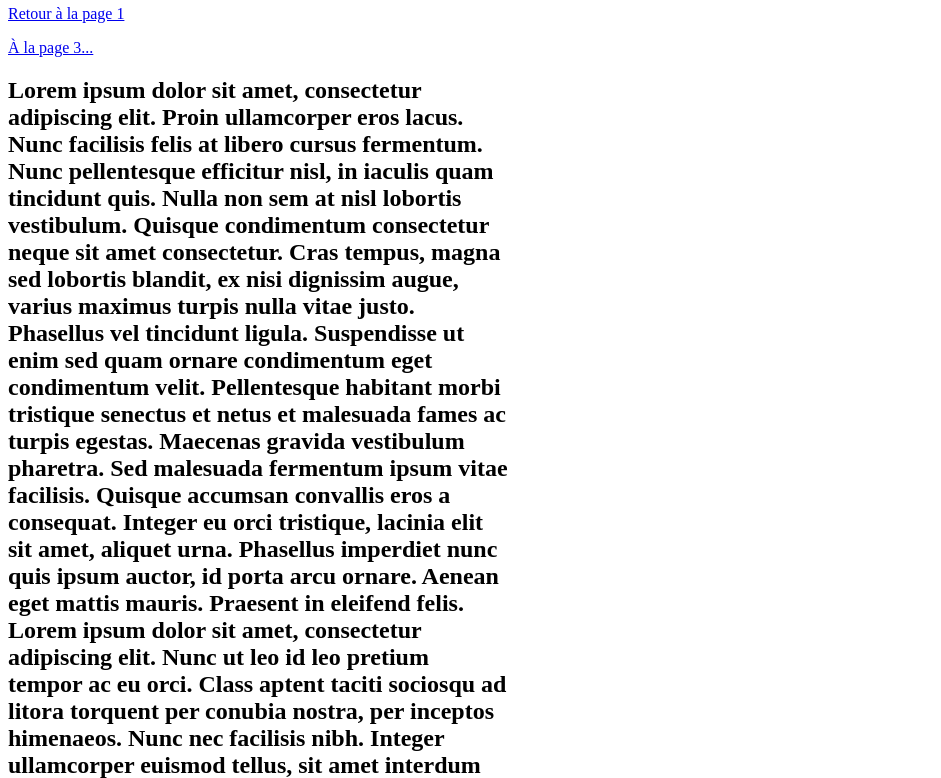
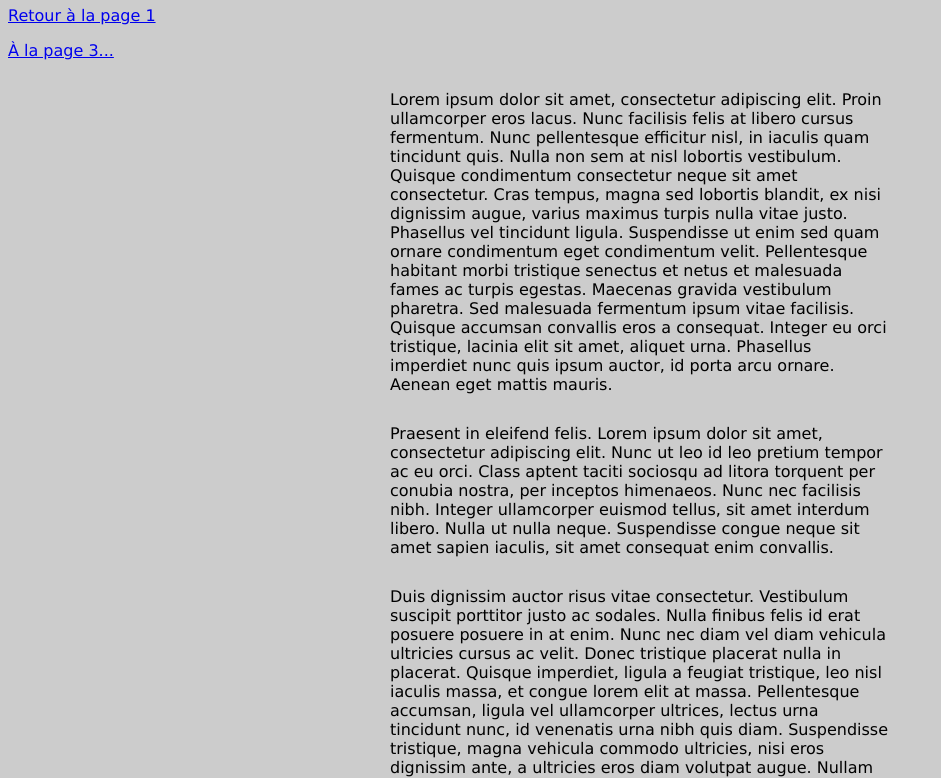
Before and after one commit to zbiggs12/zbiggs12.github.io, a plain HTML site: page root/fr/toto/page_2.html in a window 1280 px wide. Shown: the part 75-853 px from the top of the page, without its empty margins (0-941 px from the left). Drawn offline with Linux system fonts and the light colour scheme.

Commit message:
root folder

```diff
--- a/root/fr/toto/page_2.html
+++ b/root/fr/toto/page_2.html
@@ -4,10 +4,17 @@
         <meta charset="utf-8">
         <title>Page 2</title>
         <style>
-            h2{
+            #para1, #para2, #para3, #para4, #para5{
                 width: 500px;
+                margin: 30px auto;
+                font-family: verdana;
+            }
+            body {
+                font-family: verdana;
+                background-color: #ccc;
+            }
 
-              }
+
 
 
 
@@ -21,14 +28,14 @@
         <p><a href="../../index.html" target="toto">Retour à la page 1</a></p>
         <p><a href="../titi/page_3.html" target="toto">À la page 3...</a></p>
 
-        <h2>Lorem ipsum dolor sit amet, consectetur adipiscing elit. Proin ullamcorper eros lacus. Nunc facilisis felis at libero cursus fermentum. Nunc pellentesque efficitur nisl, in iaculis quam tincidunt quis. Nulla non sem at nisl lobortis vestibulum. Quisque condimentum consectetur neque sit amet consectetur. Cras tempus, magna sed lobortis blandit, ex nisi dignissim augue, varius maximus turpis nulla vitae justo. Phasellus vel tincidunt ligula. Suspendisse ut enim sed quam ornare condimentum eget condimentum velit. Pellentesque habitant morbi tristique senectus et netus et malesuada fames ac turpis egestas. Maecenas gravida vestibulum pharetra. Sed malesuada fermentum ipsum vitae facilisis. Quisque accumsan convallis eros a consequat. Integer eu orci tristique, lacinia elit sit amet, aliquet urna. Phasellus imperdiet nunc quis ipsum auctor, id porta arcu ornare. Aenean eget mattis mauris.
+        <p id="para1">Lorem ipsum dolor sit amet, consectetur adipiscing elit. Proin ullamcorper eros lacus. Nunc facilisis felis at libero cursus fermentum. Nunc pellentesque efficitur nisl, in iaculis quam tincidunt quis. Nulla non sem at nisl lobortis vestibulum. Quisque condimentum consectetur neque sit amet consectetur. Cras tempus, magna sed lobortis blandit, ex nisi dignissim augue, varius maximus turpis nulla vitae justo. Phasellus vel tincidunt ligula. Suspendisse ut enim sed quam ornare condimentum eget condimentum velit. Pellentesque habitant morbi tristique senectus et netus et malesuada fames ac turpis egestas. Maecenas gravida vestibulum pharetra. Sed malesuada fermentum ipsum vitae facilisis. Quisque accumsan convallis eros a consequat. Integer eu orci tristique, lacinia elit sit amet, aliquet urna. Phasellus imperdiet nunc quis ipsum auctor, id porta arcu ornare. Aenean eget mattis mauris.</p>
 
-        Praesent in eleifend felis. Lorem ipsum dolor sit amet, consectetur adipiscing elit. Nunc ut leo id leo pretium tempor ac eu orci. Class aptent taciti sociosqu ad litora torquent per conubia nostra, per inceptos himenaeos. Nunc nec facilisis nibh. Integer ullamcorper euismod tellus, sit amet interdum libero. Nulla ut nulla neque. Suspendisse congue neque sit amet sapien iaculis, sit amet consequat enim convallis.
+        <p id="para2">Praesent in eleifend felis. Lorem ipsum dolor sit amet, consectetur adipiscing elit. Nunc ut leo id leo pretium tempor ac eu orci. Class aptent taciti sociosqu ad litora torquent per conubia nostra, per inceptos himenaeos. Nunc nec facilisis nibh. Integer ullamcorper euismod tellus, sit amet interdum libero. Nulla ut nulla neque. Suspendisse congue neque sit amet sapien iaculis, sit amet consequat enim convallis.</p>
 
-        Duis dignissim auctor risus vitae consectetur. Vestibulum suscipit porttitor justo ac sodales. Nulla finibus felis id erat posuere posuere in at enim. Nunc nec diam vel diam vehicula ultricies cursus ac velit. Donec tristique placerat nulla in placerat. Quisque imperdiet, ligula a feugiat tristique, leo nisl iaculis massa, et congue lorem elit at massa. Pellentesque accumsan, ligula vel ullamcorper ultrices, lectus urna tincidunt nunc, id venenatis urna nibh quis diam. Suspendisse tristique, magna vehicula commodo ultricies, nisi eros dignissim ante, a ultricies eros diam volutpat augue. Nullam nec luctus dui. Maecenas ut maximus diam, a commodo ligula. Nullam vitae massa interdum, viverra nisi sed, iaculis metus. Vestibulum efficitur ipsum nec velit blandit, euismod mollis felis elementum.
+        <p id="para3">Duis dignissim auctor risus vitae consectetur. Vestibulum suscipit porttitor justo ac sodales. Nulla finibus felis id erat posuere posuere in at enim. Nunc nec diam vel diam vehicula ultricies cursus ac velit. Donec tristique placerat nulla in placerat. Quisque imperdiet, ligula a feugiat tristique, leo nisl iaculis massa, et congue lorem elit at massa. Pellentesque accumsan, ligula vel ullamcorper ultrices, lectus urna tincidunt nunc, id venenatis urna nibh quis diam. Suspendisse tristique, magna vehicula commodo ultricies, nisi eros dignissim ante, a ultricies eros diam volutpat augue. Nullam nec luctus dui. Maecenas ut maximus diam, a commodo ligula. Nullam vitae massa interdum, viverra nisi sed, iaculis metus. Vestibulum efficitur ipsum nec velit blandit, euismod mollis felis elementum.</p>
 
-        Maecenas sed justo ipsum. Praesent ac condimentum diam. Proin a efficitur augue. Cras vulputate tortor mattis massa tristique tincidunt. Sed a nulla sit amet nisi condimentum elementum et non nisi. Praesent nibh eros, pharetra eu arcu eget, condimentum auctor metus. Curabitur ut posuere quam, vel sollicitudin nibh. Aenean posuere ultricies orci sit amet feugiat. Nam auctor, risus in sodales congue, turpis purus dignissim sem, ac volutpat felis magna sed erat. Vivamus maximus, nibh ac pulvinar blandit, lorem mauris dapibus dolor, vitae porta purus ex sit amet augue. Etiam faucibus vestibulum urna eu consectetur.
+        <p id="para4">Maecenas sed justo ipsum. Praesent ac condimentum diam. Proin a efficitur augue. Cras vulputate tortor mattis massa tristique tincidunt. Sed a nulla sit amet nisi condimentum elementum et non nisi. Praesent nibh eros, pharetra eu arcu eget, condimentum auctor metus. Curabitur ut posuere quam, vel sollicitudin nibh. Aenean posuere ultricies orci sit amet feugiat. Nam auctor, risus in sodales congue, turpis purus dignissim sem, ac volutpat felis magna sed erat. Vivamus maximus, nibh ac pulvinar blandit, lorem mauris dapibus dolor, vitae porta purus ex sit amet augue. Etiam faucibus vestibulum urna eu consectetur.</p>
 
-        Praesent ac sollicitudin mi, non laoreet lacus. Nullam non malesuada erat, et commodo massa. Cras vel suscipit urna. Aenean tincidunt, erat sit amet vehicula rutrum, leo risus faucibus diam, quis tincidunt leo ligula et nibh. Donec aliquam ante mauris, eget laoreet arcu facilisis in. Sed id velit consequat, cursus erat in, bibendum ligula. Aliquam at magna quis ex rutrum tristique. Suspendisse mattis, odio et gravida placerat, urna nisi consectetur est, et pretium purus urna sed turpis. Nullam nisl nulla, commodo vel neque at, bibendum tristique nibh. Vivamus eget lectus eros. Praesent dictum sollicitudin scelerisque. Phasellus feugiat mauris sit amet eros efficitur, vel fermentum lacus euismod. Nunc faucibus orci ut tristique ornare. Vivamus mattis neque quam, et tempor dolor cursus quis.</h2>
+        <p id="para5">Praesent ac sollicitudin mi, non laoreet lacus. Nullam non malesuada erat, et commodo massa. Cras vel suscipit urna. Aenean tincidunt, erat sit amet vehicula rutrum, leo risus faucibus diam, quis tincidunt leo ligula et nibh. Donec aliquam ante mauris, eget laoreet arcu facilisis in. Sed id velit consequat, cursus erat in, bibendum ligula. Aliquam at magna quis ex rutrum tristique. Suspendisse mattis, odio et gravida placerat, urna nisi consectetur est, et pretium purus urna sed turpis. Nullam nisl nulla, commodo vel neque at, bibendum tristique nibh. Vivamus eget lectus eros. Praesent dictum sollicitudin scelerisque. Phasellus feugiat mauris sit amet eros efficitur, vel fermentum lacus euismod. Nunc faucibus orci ut tristique ornare. Vivamus mattis neque quam, et tempor dolor cursus quis.</p>
     </body>
 </html>
```
